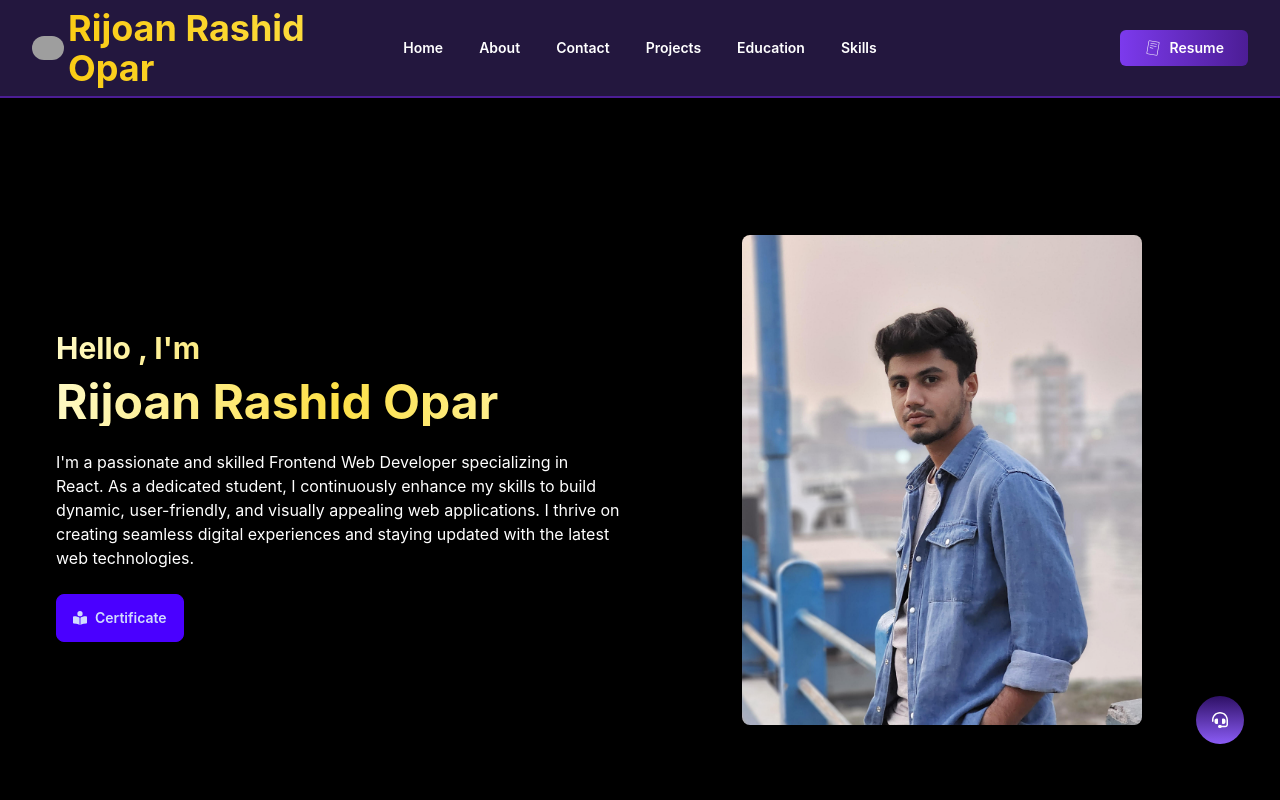
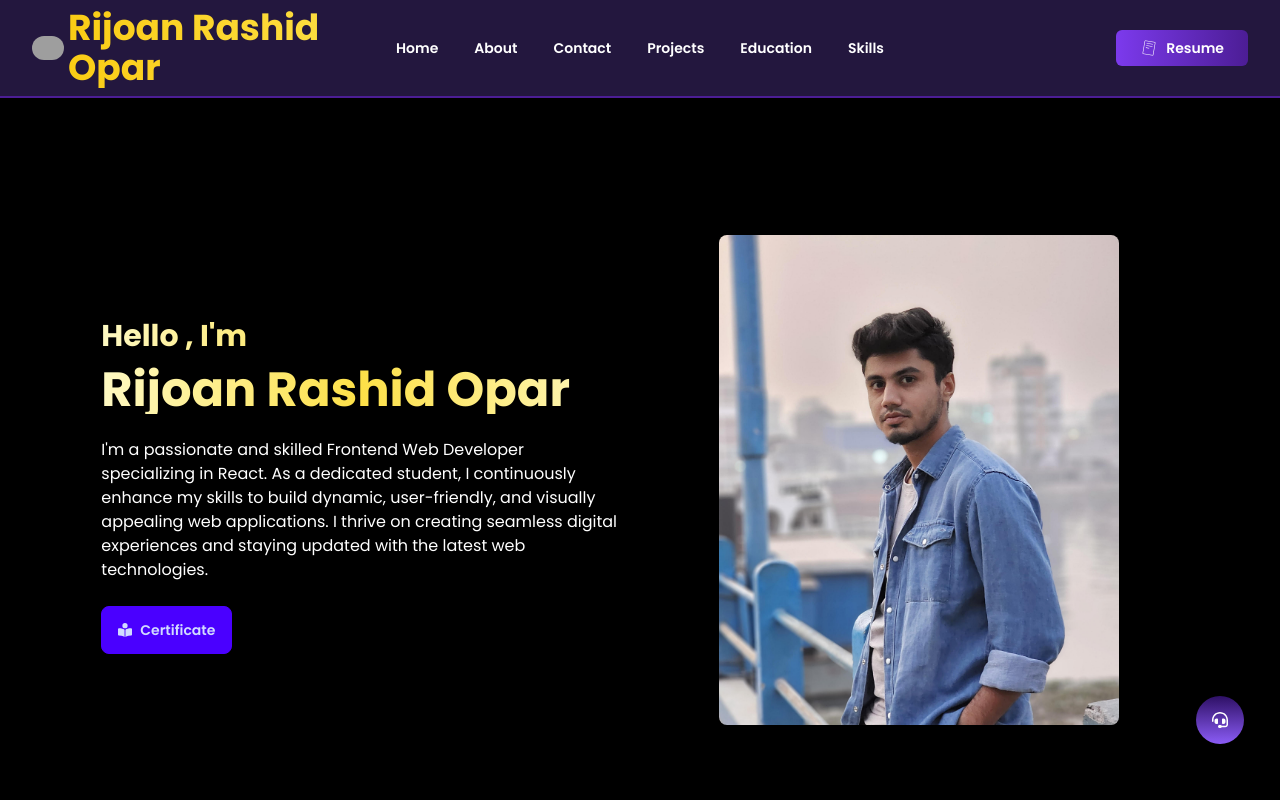
Before and after one commit to opar2043/my-portfolio-01, a React (Vite) app: page / in a window 1280 px wide. Shown: the top 800 px of the page. Built offline with nearby package versions, Linux system fonts and the light colour scheme; grey boxes are pictures that could not be loaded.

Commit message:
font added

```diff
--- a/public/project.json
+++ b/public/project.json
@@ -35,7 +35,7 @@
   {
     "id": 4,
     "photo": "https://i.ibb.co.com/ynmjm0Hc/recipe.jpg",
-    "project": "Verity Restaurant Project",
+    "project": "Verity Restaurant ",
     "name": "Rijoan Rashid Opar",
     "github": "https://github.com/opar2043/Verity-Restaurent-project-.git",
     "description": "Verity Restaurant Project is an online food ordering platform where users can browse, order, and pay for their favorite dishes. The project features a user-friendly dashboard for customers and an admin panel to manage orders, menu items, and payments. This website allows users to add, delete, and modify their recipes. Customers can also place orders and pay their bills online.",
--- /dev/null
+++ b/src/Components/Home/Hero.jsx
@@ -0,0 +1,74 @@
+import { motion } from "motion/react";
+import { FaBookOpenReader } from "react-icons/fa6";
+import { animate } from "motion";
+import { Typewriter } from "react-simple-typewriter";
+import opar from "../../assets/Opar.jpg";
+import opar3 from "../../assets/opar3.jpg";
+
+const Hero = () => {
+  return (
+    <div id="home" className="mt-20">
+      <div className="hero min-h-screen">
+        <div className="hero-content flex-col gap-10 lg:flex-row-reverse">
+          {/* Image Serction */}
+          <motion.div
+            initial={{ x: 25, opacity: 0 }} // Starts off-screen to the left and invisible
+            whileInView={{ x: 0, opacity: 1 }} // Moves to position and becomes visible
+            transition={{ duration: 0.7, delay: 0.2, ease: "easeOut" }} // Smooth transition
+            viewport={{ once: true }} // Animates only once when in view
+            className="w-sm place-content-center place-items-center rounded-lg  flex-1"
+          >
+            <img src={opar3} className="md:w-[400px] bg-cover rounded-lg" />
+          </motion.div>
+
+          <motion.div
+            initial={{ x: -25, opacity: 0 }} // Starts off-screen to the left and invisible
+            whileInView={{ x: 0, opacity: 1 }} // Moves to position and becomes visible
+            transition={{ duration: 0.9, delay: 0.3, ease: "easeInOut" }} // Smooth transition
+            viewport={{ once: true }} // Animates only once when in view
+            className="flex-1 animate__backInLeft"
+          >
+            <p className="text-3xl py-3 font-bold bg-gradient-to-r from-yellow-100 via-yellow-300 to-yellow-100 bg-clip-text text-transparent">
+              Hello , I'm
+            </p>
+
+            <h1 className="text-3xl md:text-5xl font-bold bg-gradient-to-r from-yellow-100 via-yellow-300 to-yellow-100 bg-clip-text text-transparent">
+              <Typewriter
+                words={[" Rijoan Rashid Opar"]}
+                loop={Infinity}
+                cursor
+                cursorStyle="_"
+                typeSpeed={50}
+                deleteSpeed={40}
+                delaySpeed={1000}
+              />
+            </h1>
+
+            <p className="py-6">
+              I'm a passionate and skilled Frontend Web Developer specializing
+              in React. As a dedicated student, I continuously enhance my skills
+              to build dynamic, user-friendly, and visually appealing web
+              applications. I thrive on creating seamless digital experiences
+              and staying updated with the latest web technologies.
+            </p>
+            <a href="https://drive.google.com/file/d/17Efn-aAmAK6OCB6EuU7aRS-I-5sHJHTD/view?usp=drive_link">
+              <motion.button
+                whileHover={{ scale: 1.1 }}
+                transition={{
+                  duration: 0.2,
+                  ease: "easeInOut",
+                }}
+                className="btn btn-primary"
+              >
+                {" "}
+                <FaBookOpenReader></FaBookOpenReader> Certificate
+              </motion.button>
+            </a>
+          </motion.div>
+        </div>
+      </div>
+    </div>
+  );
+};
+
+export default Hero;
--- a/src/Components/Home/Home.jsx
+++ b/src/Components/Home/Home.jsx
@@ -5,69 +5,24 @@ import "animate.css";
 import { motion } from "motion/react";
 import { FaBookOpenReader } from "react-icons/fa6";
 import { animate } from "motion";
+import Hero from "./Hero";
+import About from "../About/About";
+import Education from "../Education/Education";
+import Projects from "../Projects/Projects";
+import Skills from "../Skills/Skills";
+import Category from "../Category/Category";
+import Contact from "../Contact/Contact";
 
 const Home = () => {
   return (
-    <div id="home" className="mt-20">
-      <div className="hero min-h-screen">
-        <div className="hero-content flex-col gap-10 lg:flex-row-reverse">
-          {/* Image Serction */}
-          <motion.div
-            initial={{ x: 25, opacity: 0 }} // Starts off-screen to the left and invisible
-            whileInView={{ x: 0, opacity: 1 }} // Moves to position and becomes visible
-            transition={{ duration: 0.7, delay: 0.2, ease: "easeOut" }} // Smooth transition
-            viewport={{ once: true }} // Animates only once when in view
-            className="w-sm place-content-center place-items-center rounded-lg  flex-1"
-          >
-            <img src={opar3} className="md:w-[400px] bg-cover rounded-lg" />
-          </motion.div>
-
-          <motion.div
-            initial={{ x: -25, opacity: 0 }} // Starts off-screen to the left and invisible
-            whileInView={{ x: 0, opacity: 1 }} // Moves to position and becomes visible
-            transition={{ duration: 0.9, delay: 0.3, ease: "easeInOut" }} // Smooth transition
-            viewport={{ once: true }} // Animates only once when in view
-            className="flex-1 animate__backInLeft"
-          >
-            <p className="text-3xl py-3 font-bold bg-gradient-to-r from-yellow-100 via-yellow-300 to-yellow-100 bg-clip-text text-transparent">
-              Hello , I'm
-            </p>
-
-            <h1 className="text-3xl md:text-5xl font-bold bg-gradient-to-r from-yellow-100 via-yellow-300 to-yellow-100 bg-clip-text text-transparent">
-              <Typewriter
-                words={[" Rijoan Rashid Opar"]}
-                loop={Infinity}
-                cursor
-                cursorStyle="_"
-                typeSpeed={50}
-                deleteSpeed={40}
-                delaySpeed={1000}
-              />
-            </h1>
-
-            <p className="py-6">
-              I'm a passionate and skilled Frontend Web Developer specializing
-              in React. As a dedicated student, I continuously enhance my skills
-              to build dynamic, user-friendly, and visually appealing web
-              applications. I thrive on creating seamless digital experiences
-              and staying updated with the latest web technologies.
-            </p>
-            <a href="https://drive.google.com/file/d/17Efn-aAmAK6OCB6EuU7aRS-I-5sHJHTD/view?usp=drive_link">
-              <motion.button
-                whileHover={{ scale: 1.1 }}
-                transition={{
-                  duration: 0.2,
-                  ease: "easeInOut",
-                }}
-                className="btn btn-primary"
-              >
-                {" "}
-                <FaBookOpenReader></FaBookOpenReader> Certificate
-              </motion.button>
-            </a>
-          </motion.div>
-        </div>
-      </div>
+    <div >
+         <Hero ></Hero>
+        <About />
+        <Education />
+        <Projects />
+        <Skills />
+        <Category />
+        <Contact />
     </div>
   );
 };
--- a/src/Components/Navbar/Navbar.jsx
+++ b/src/Components/Navbar/Navbar.jsx
@@ -1,6 +1,6 @@
 import { FaFacebook, FaGithub, FaLinkedin } from "react-icons/fa";
 import { SiGmail } from "react-icons/si";
-import { NavLink } from "react-router-dom";
+import { Link, NavLink } from "react-router-dom";
 import { ToastContainer, toast } from "react-toastify";
 import { PiReadCvLogoThin } from "react-icons/pi";
 import { useState } from "react";
@@ -8,11 +8,11 @@ import { useState } from "react";
 const Navbar = () => {
   const links = (
     <>
-
-
-      <li className=" py-1 rounded-md">
-        <a href="#home">Home</a>
-      </li>
+      <Link to={"/"}>
+        <li className=" py-1 rounded-md">
+          <a href="#home">Home</a>
+        </li>
+      </Link>
 
       <li className="py-1 rounded-md">
         <a href="#about">About</a>
--- a/src/Components/Projects/Card.jsx
+++ b/src/Components/Projects/Card.jsx
@@ -7,7 +7,7 @@ const Card = ({ item }) => {
   return (
     <div>
       <div className="rounded-md">
-        <div className="flex flex-col rounded-md gap-1 shadow-md border border-yellow-300 bg-transparent hover:shadow-lg transition duration-300 ease-in-out transform hover:-translate-y-1">
+        <div className="flex flex-col rounded-md gap-1 shadow-md border border-yellow-300 bg-transparent hover:shadow-lg transition duration-300 ease-in-out transform hover:-translate-y-1 ">
           <figure>
             <img
               src={item?.photo}
--- a/src/Components/Root/Root.jsx
+++ b/src/Components/Root/Root.jsx
@@ -11,6 +11,7 @@ import { FaLocationArrow } from "react-icons/fa";
 import { FaHeadset } from "react-icons/fa6";
 import { useState } from "react";
 import axios from "axios";
+import { Outlet } from "react-router-dom";
 
 const Root = () => {
   const [qus, setQus] = useState("");
@@ -35,67 +36,26 @@ const Root = () => {
       },
     });
 
-    // console.log(res?.data?.candidates[0]?.content.parts[0].text);
     setAns(res?.data?.candidates[0]?.content.parts[0].text);
 
     e.target.reset();
   }
 
-  // async function handleChatBot(e) {
-  //   e.preventDefault();
-  //   setAns("Loading...");
-
-  //   try {
-  //     const res = await axios({
-  //       url: "https://generativelanguage.googleapis.com/v1beta/models/gemini-2.0-flash:generateContent?key=AIzaSyAq8OKuujcz5YoEqXD0Z6G1f4dg0OX5FDY",
-  //       method: "POST",
-  //       data: {
-  //         contents: [
-  //           {
-  //             role: "system",
-  //             parts: [
-  //               {
-  //                 text: `You are a helpful chatbot built by Rijoan Rashid, a frontend React developer from Bangladesh.
-  // You help users learn more about Rijoan’s skills, background, and projects.
-  // Answer questions like "What is your name?", "Who built you?", or "Where are you from?" based on this.`,
-  //               },
-  //             ],
-  //           },
-  //           {
-  //             role: "user",
-  //             parts: [
-  //               {
-  //                 text: qus,
-  //               },
-  //             ],
-  //           },
-  //         ],
-  //       },
-  //     });
-
-  //     const answer = res?.data?.candidates?.[0]?.content?.parts?.[0]?.text || "No answer found.";
-  //     setAns(answer);
-  //   } catch (err) {
-  //     console.error(err);
-  //     setAns("Sorry, something went wrong.");
-  //   }
-
-  //   e.target.reset();
-  // }
-
   return (
     <div className="absolute inset-0 -z-10 max-h-fit text-white w-full items-center [background:radial-gradient(135%_135%_at_55%_15%,#000_43%,#63e_105%)]  mx-auto ">
       <Navbar></Navbar>
 
-      <div className="md:px-10 px-4">
-        <Home />
+      <div className="w-full max-w-8xl md:w-11/12 mx-auto px-4 md:px-8">
+        {/* <Home />
         <About />
         <Education />
+        <Projects />
         <Skills />
         <Category />
-        <Projects />
-        <Contact />
+        <Contact /> */}
+        <Outlet></Outlet>
       </div>
+
       <button
         onClick={() => document.getElementById("my_modal_3").showModal()}
         className="md:p-4 p-3 bg-gradient-to-t from-violet-500 to-violet-950 border-0  rounded-full fixed   bottom-14 right-9 "
--- a/src/index.css
+++ b/src/index.css
@@ -1,8 +1,4 @@
-/* @import "tailwindcss";
-/* @plugin "flowbite/plugin";  */
-/* @tailwind base;
-@tailwind components;
-@tailwind utilities; */
+@import url('https://fonts.googleapis.com/css2?family=Poppins:wght@100;200;300;400;500;600;700;800;900&display=swap');
 @tailwind base;
 @tailwind components;
 @tailwind utilities;
@@ -13,6 +9,7 @@ a.active{
 
 }
 
-:root {
-  font-family: Inter, system-ui, Avenir, Helvetica, Arial, sans-serif;
+
+body {
+  font-family: 'Poppins', sans-serif;
 }
```
Also changed, not shown: src/Components/Projects/AllProjects.jsx (+14 -6 lines), src/Components/Projects/Projects.jsx (+9 -7 lines), src/main.jsx (+34 -30 lines).
